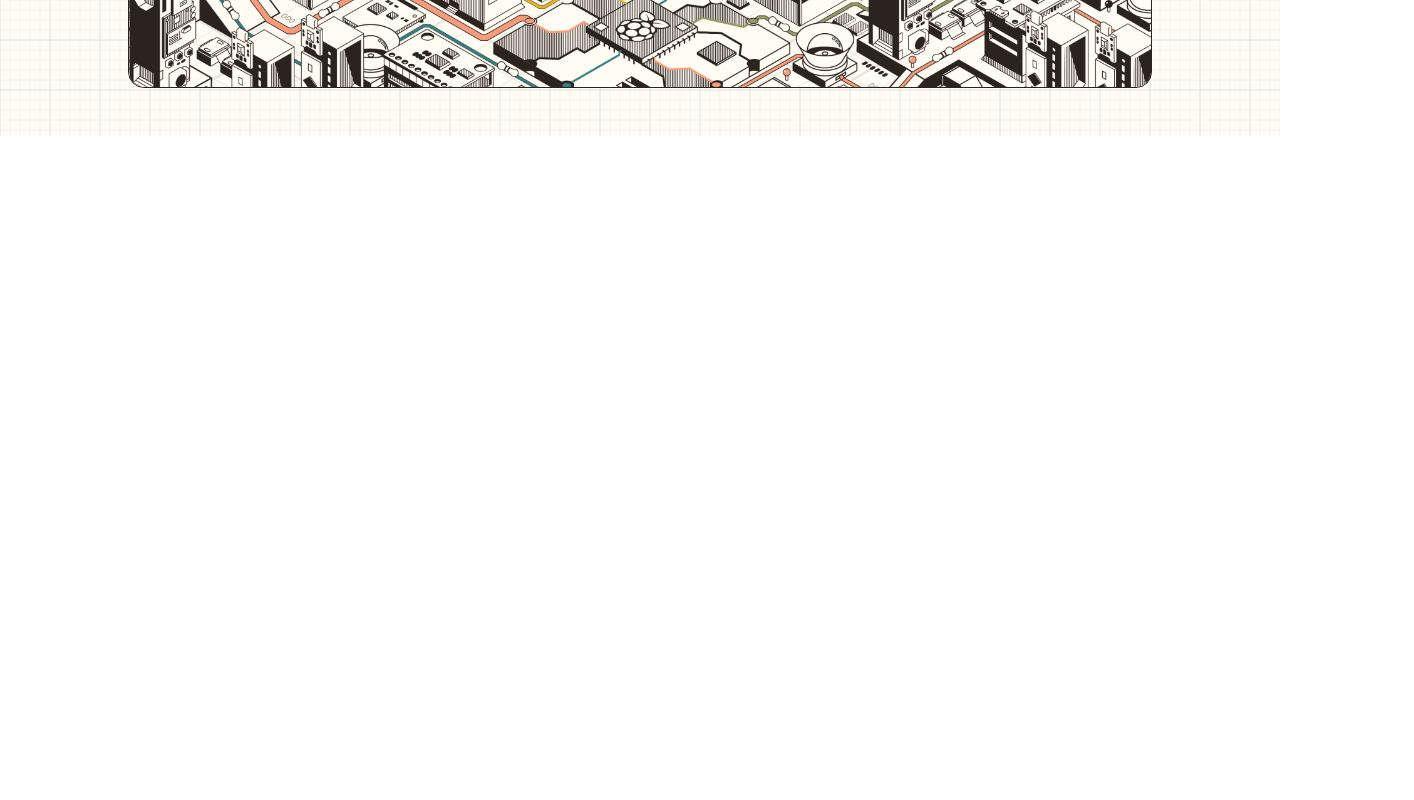
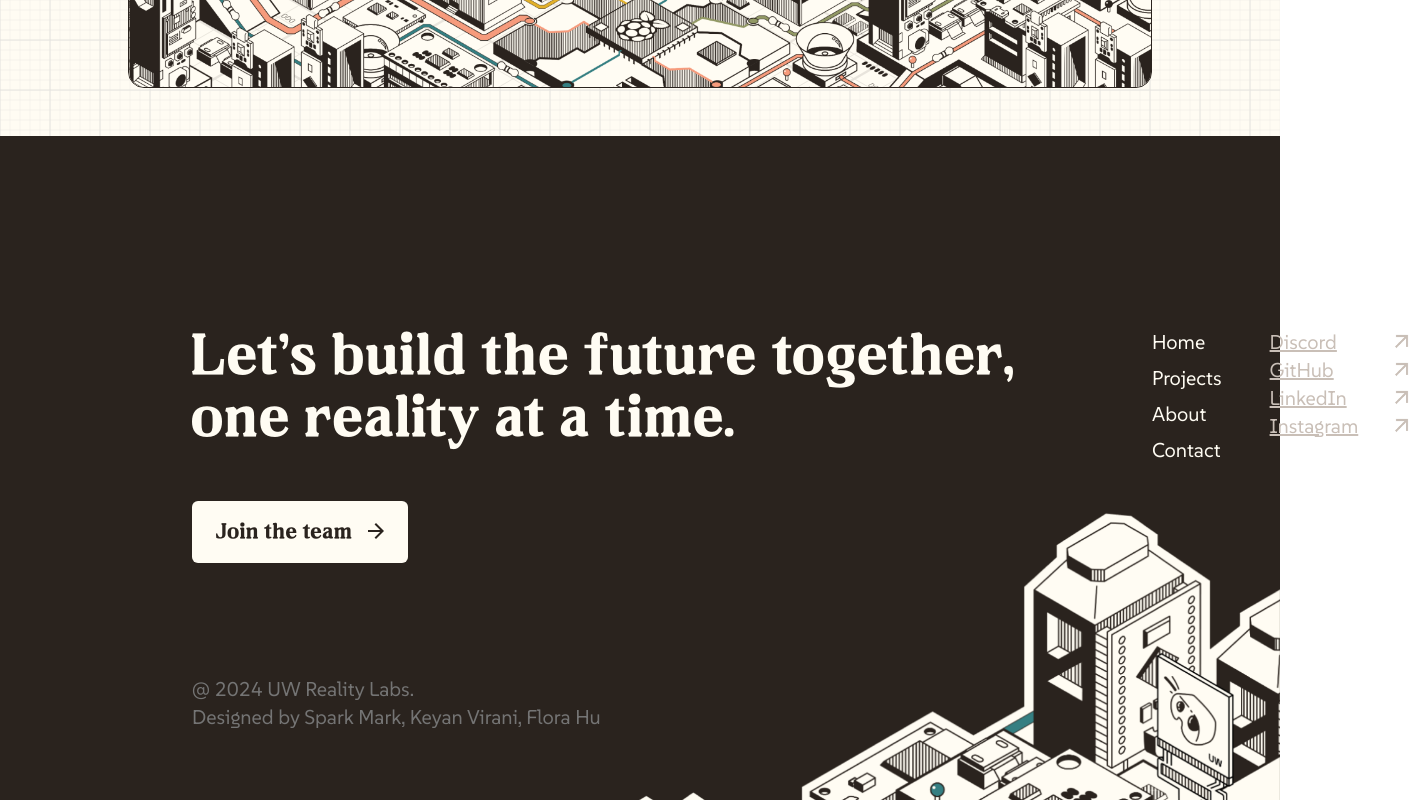
Before and after one commit to uwrealitylabs/website, a Next.js app in the folder uwrl/: page / in a window 1280 px wide. Shown: the part 740-1540 px from the top of the page, 1414 px wide, since content can reach past the window. Before the commit the page ends 876 px from the top, so only its background shows below. Built offline with nearby package versions, Linux system fonts and the light colour scheme.

Commit message:
footer - 1920

```diff
--- /dev/null
+++ b/uwrl/app/components/Footer.jsx
@@ -0,0 +1,116 @@
+export default function Footer() {
+  return (
+    <footer className="w-screen h-830 bg-contain bg-no-repeat bg-bottom bg-[url('/images/assets/city-footer.png')] bg-bck-grey flex">
+
+      <div className="flex gap-32 mt-48 ml-48">
+
+      {/* main body of text   */}
+      <div className="flex flex-col gap-12">
+        <h1 className="font-neraphic text-h1 text-text-lightBody w-830">
+          Let's build the future together, one reality at a time.
+        </h1>
+        <a
+          href="notionfuckassbitch"
+          className="bg-bck-white  pt-4.5 pb-4 pl-6 pr-5 w-fit font-neraphic text-button rounded-md flex items-center"
+        >
+          Join the team
+          <img src="/images/icons/arrow-right.png" alt="" className="ml-3 mb-1 inline" />
+        </a>
+    <div>
+
+        <p className="text-text-copyright font-suse text-xl mt-16">
+            @ 2024 UW Reality Labs.
+        </p>
+        <p className="text-text-copyright font-suse text-xl">
+        Designed by Spark Mark, Keyan Virani, Flora Hu
+        </p>
+    </div>
+      </div>
+      {/* footer navigation */}
+      <nav className="flex gap-12">
+        <div className="flex flex-col gap-2">
+          <a
+            href="/pages/home"
+            className="font-suse text-text-lightBody text-xl"
+          >
+            Home
+          </a>
+          <a
+            href="/pages/projects"
+            className="font-suse text-text-lightBody text-xl"
+          >
+            Projects
+          </a>
+          <a
+            href="/pages/about"
+            className="font-suse text-text-lightBody text-xl"
+          >
+            About
+          </a>
+          <a
+            href="/pages/contact"
+            className="font-suse text-text-lightBody text-xl"
+          >
+            Contact
+          </a>
+        </div>
+
+        {/* Social links  */}
+        <div>
+          <a
+            href="https://discord.gg/vs9XdfuMJu"
+            target="_blank"
+            className="font-suse text-text-lightSub text-xl underline decoration-text-lightSub flex justify-between items-center w-36"
+          >
+            Discord
+            <img
+              src="/images/icons/arrow-up-right-grey.png"
+              alt=""
+              className="h-6"
+            />
+          </a>
+
+          <a
+            href="https://github.com/uwrealitylabs"
+            target="_blank"
+            className="font-suse text-text-lightSub text-xl underline decoration-text-lightSub flex justify-between items-center w-36"
+          >
+            GitHub
+            <img
+              src="/images/icons/arrow-up-right-grey.png"
+              alt=""
+              className="h-6"
+            />
+          </a>
+
+          <a
+            href="https://www.linkedin.com/company/uwrealitylabs/"
+            target="_blank"
+            className="font-suse text-text-lightSub text-xl underline decoration-text-lightSub flex justify-between items-center w-36"
+          >
+            LinkedIn
+            <img
+              src="/images/icons/arrow-up-right-grey.png"
+              alt=""
+              className="h-6"
+            />
+          </a>
+
+          <a
+            href="https://www.instagram.com/uwrealitylabs/"
+            target="_blank"
+            className="font-suse text-text-lightSub text-xl underline decoration-text-lightSub flex justify-between items-center w-36"
+          >
+            Instagram
+            <img
+              src="/images/icons/arrow-up-right-grey.png"
+              alt=""
+              className="h-6"
+            />
+          </a>
+        </div>
+      </nav>
+      </div>
+    </footer>
+  );
+}
--- a/uwrl/app/pages/home/page.js
+++ b/uwrl/app/pages/home/page.js
@@ -1,6 +1,7 @@
 import "./page.css";
 import ButtonDark from "@/app/components/ButtonDark";
 import NavBar from "@/app/components/NavBar";
+import Footer from "@/app/components/Footer";
 
 export default function Home() {
   return (
@@ -41,6 +42,7 @@ export default function Home() {
           </div>
         </div>
       </main>
+      <Footer/>
     </div>
   );
 }
--- a/uwrl/tailwind.config.js
+++ b/uwrl/tailwind.config.js
@@ -14,7 +14,11 @@ module.exports = {
         4.5 : '1.125rem'
       },
       width:{
-        990 : "62rem"
+        990 : "62rem",
+        830 : "52rem"
+      },
+      height : {
+        830 : "52rem"
       },
       colors: {
         background: "var(--background)",
@@ -30,7 +34,8 @@ module.exports = {
           darkBody : '#2A231E',
           darkSub : '#3D3733',
           lightBody : "#FFFCF3",
-          lightSub : "#C9BFB7"
+          lightSub : "#C9BFB7",
+          copyright : "#747474"
         },
         bck : {
           white : '#FFFCF3',
```
Also changed, not shown: uwrl/public/images/assets/city-footer.png (added), uwrl/public/images/icons/arrow-up-right-grey.png (added).
